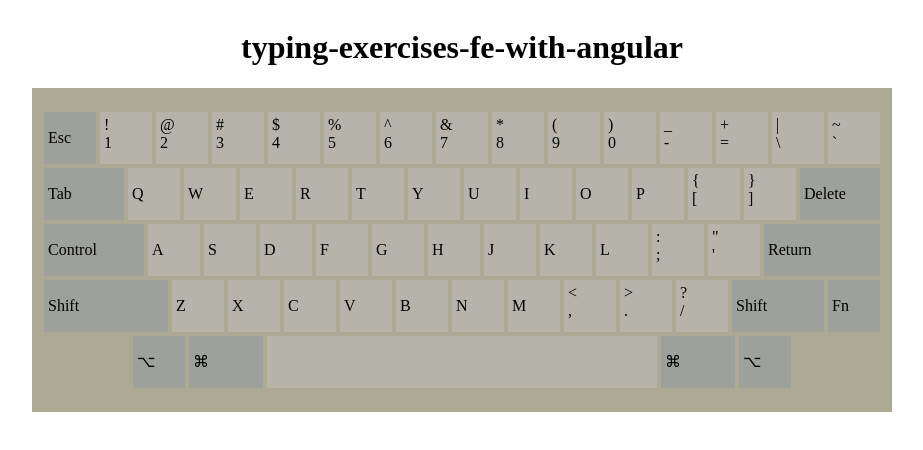
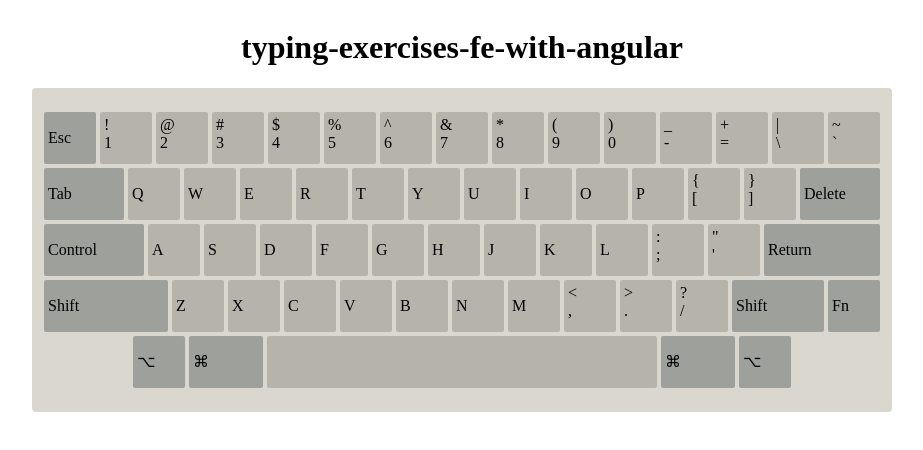
Before and after one commit to hanhan9449/typing-exercises-fe-with-angular, an Angular app: page / in a window 1280 px wide. Shown: the top 450 px of the page, without its empty margins (178-1101 px from the left). Built offline with nearby package versions, Linux system fonts and the light colour scheme.

Commit message:
feat: 调整样式

```diff
--- a/src/app/keyboard-item/keyboard-item.component.css
+++ b/src/app/keyboard-item/keyboard-item.component.css
@@ -1,5 +1,6 @@
 .container {
   padding: 4px;
+  border-radius: 2px;
 }
 
 .grey {
--- a/src/app/keyboard/keyboard.component.css
+++ b/src/app/keyboard/keyboard.component.css
@@ -3,6 +3,7 @@
   padding: 24px 12px;
   display: flex;
   flex-direction: column;
+  border-radius: 4px;
 }
 
 .line {
--- a/src/styles.css
+++ b/src/styles.css
@@ -1,7 +1,7 @@
 /* You can add global styles to this file, and also import other style files */
 
 :root {
-  --hhkb-keyboard-bg-color: rgb(172, 169, 149);
+  --hhkb-keyboard-bg-color: rgb(218,216,206);
   --hhkb-keyboard-key-milk-white-color: rgb(182,180,170);
   --hhkb-keyboard-key-grey-color: rgb(158,161,155);
 }
```
